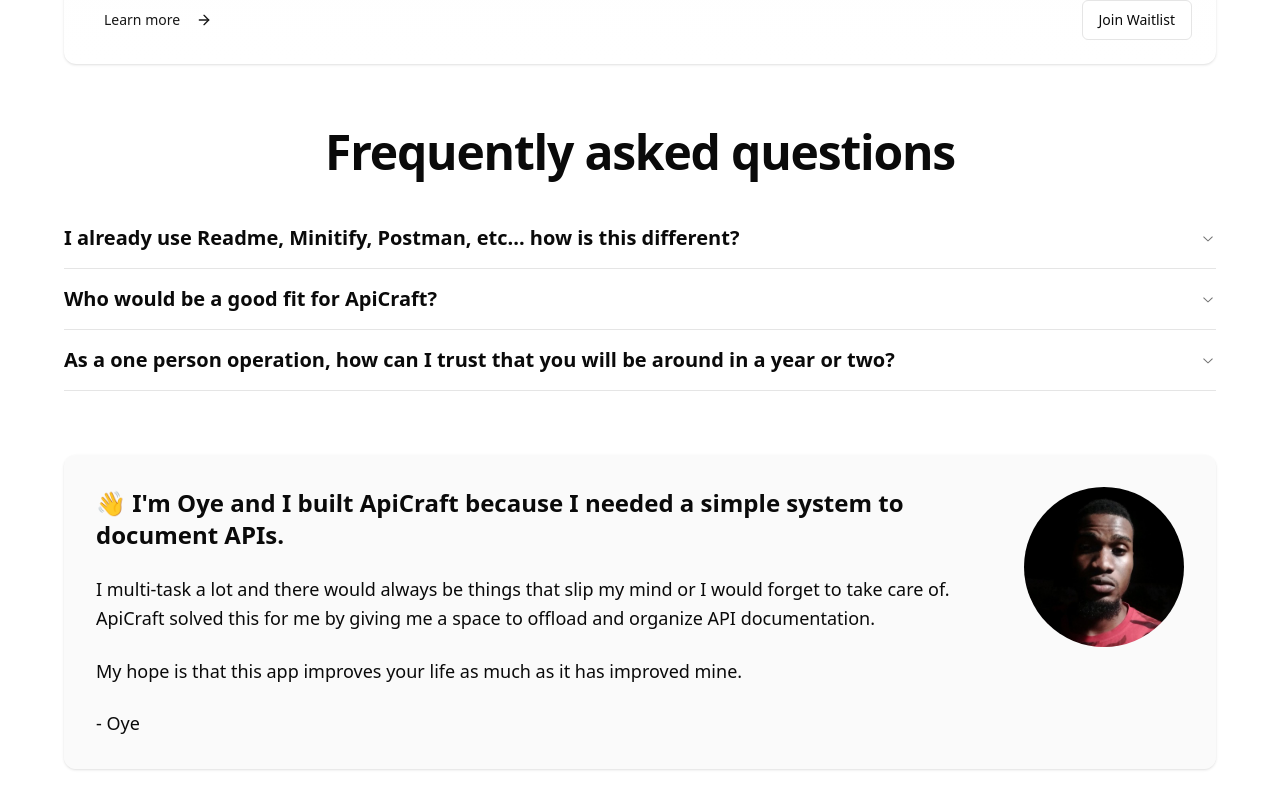
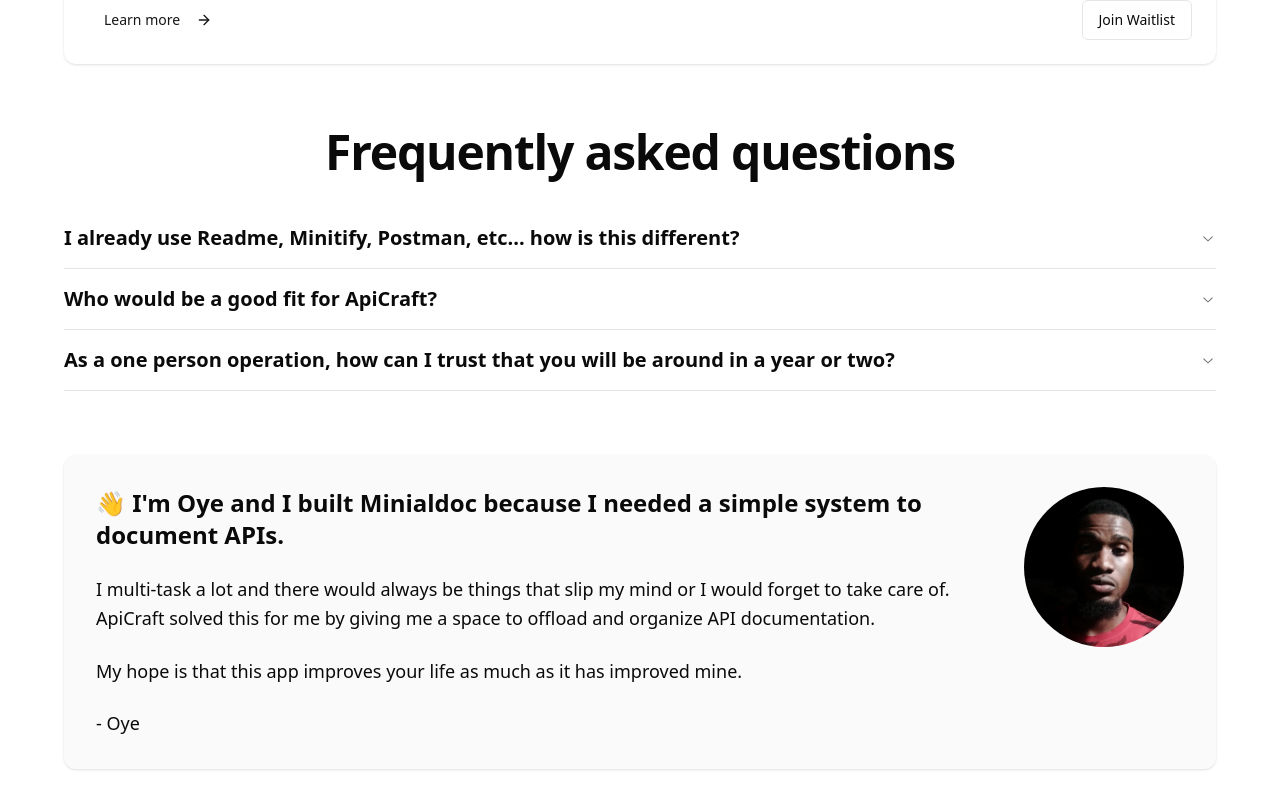
Before and after one commit to oyeolamilekan/minialdoc, a Next.js app in the folder frontend/: page / in a window 1280 px wide. Shown: the part 4746-5555 px from the top of the page. Built offline with nearby package versions, Linux system fonts and the light colour scheme.

Commit message:
chore: slights updates.

```diff
--- a/frontend/components/ui/intro-card.tsx
+++ b/frontend/components/ui/intro-card.tsx
@@ -7,7 +7,7 @@
       <CardContent className="p-8 flex gap-8 items-start">
         <div className="flex-1 space-y-6">
           <h2 className="text-2xl font-semibold">
-            👋 I&apos;m Oye and I built ApiCraft because I needed a simple system to document APIs.
+            👋 I&apos;m Oye and I built Minialdoc because I needed a simple system to document APIs.
           </h2>
 
           <p className="text-lg leading-relaxed">
@@ -24,7 +24,7 @@
         <div className="hidden md:block">
           <Image
             src="/images/oye.jpeg"
-            alt="Chris Raroque"
+            alt="Oye Olalekan Johnson"
             width={160}
             height={160}
             className="rounded-full"
```
Also changed, not shown: 1 other file (tests, documents, lock files or other folders).
